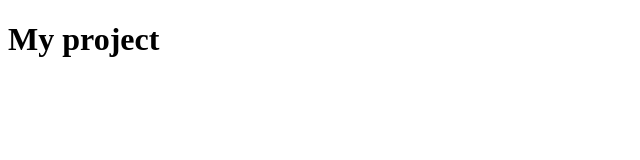
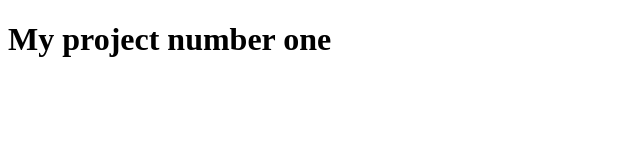
Before and after one commit to Yaroslav-Radchuk/my-project, a plain HTML site: page index.html in a window 1280 px wide. Shown: the whole page, without its empty margins (0-640 px from the left). Drawn offline with Linux system fonts and the light colour scheme.

Commit message:
title was changed 3

```diff
--- a/index.html
+++ b/index.html
@@ -7,6 +7,6 @@
   <title>My project</title>
 </head>
 <body>
-  <h1>My project</h1>
+  <h1>My project number one</h1>
 </body>
 </html>
```
